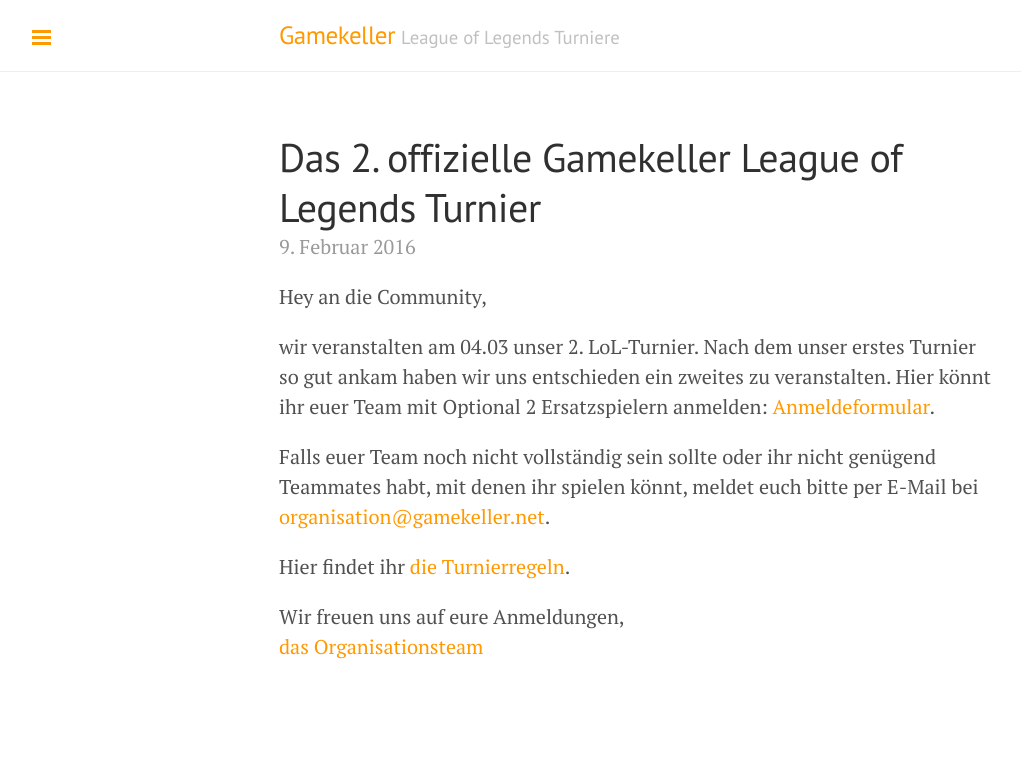
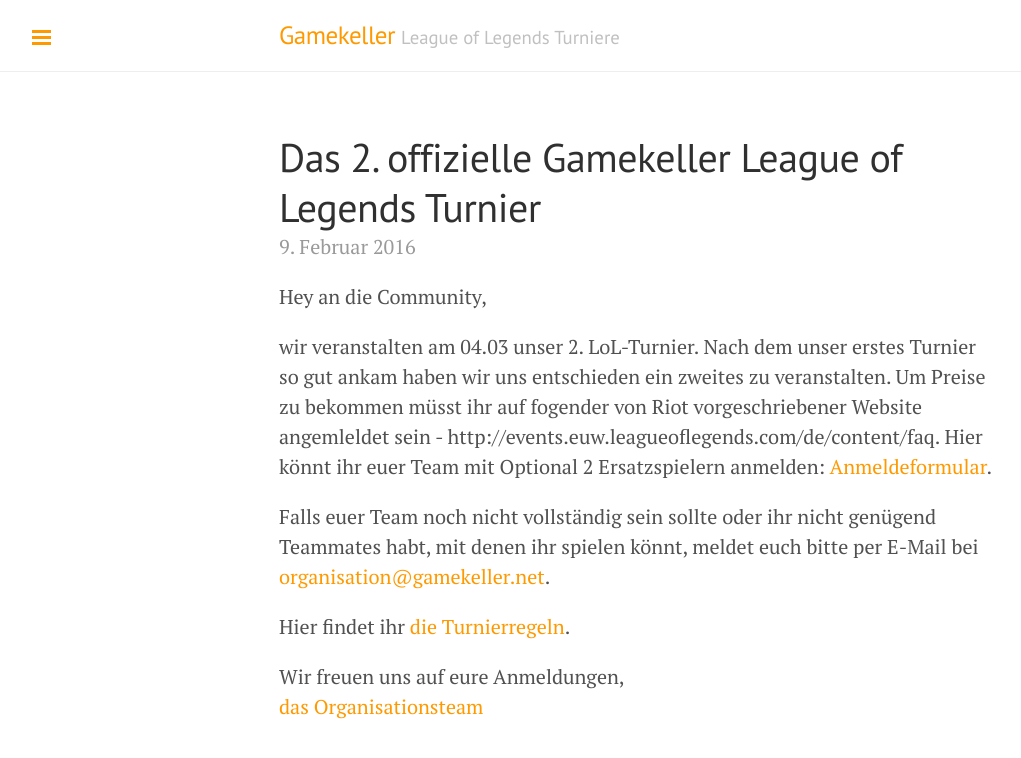
Before and after one commit to gamekeller/League-of-Legends-Turnier-Page, a Jekyll site: the page built from _posts/2016-02-09-2.lol-turnier.md, in a window 1280 px wide. Shown: the top 758 px of the page, without its empty margins (1-1022 px from the left). Built offline with Jekyll 4.4.1, drawn with Linux system fonts in a browser that asks for light colours.

Commit message:
Update 2016-02-09-2.lol-turnier.md

```diff
--- a/_posts/2016-02-09-2.lol-turnier.md
+++ b/_posts/2016-02-09-2.lol-turnier.md
@@ -7,6 +7,7 @@
 
 wir veranstalten am 04.03 unser 2. LoL-Turnier.
 Nach dem unser erstes Turnier so gut ankam haben wir uns entschieden ein zweites zu veranstalten.
+Um Preise zu bekommen müsst ihr auf fogender von Riot vorgeschriebener Website angemleldet sein - http://events.euw.leagueoflegends.com/de/content/faq.
 Hier könnt ihr euer Team mit Optional 2 Ersatzspielern anmelden: [Anmeldeformular](http://goo.gl/forms/xusHcE4Lem).
 
 Falls euer Team noch nicht vollständig sein sollte oder ihr nicht genügend Teammates habt,
@@ -14,5 +15,6 @@
 
 Hier findet ihr [die Turnierregeln](http://bit.ly/1S56oDs).
 
+
 Wir freuen uns auf eure Anmeldungen,<br>
 [das Organisationsteam]({{ site.github.url }}/team)
```
